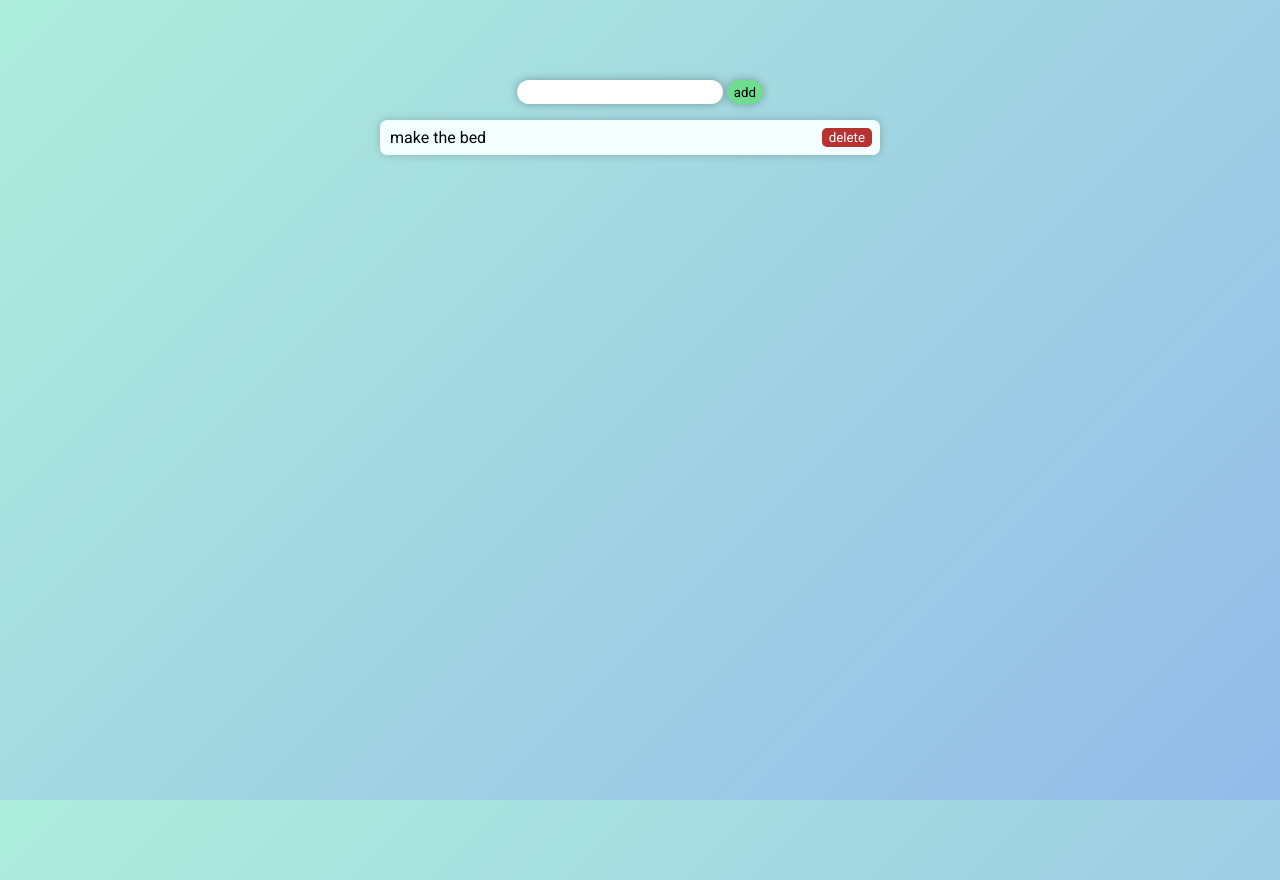
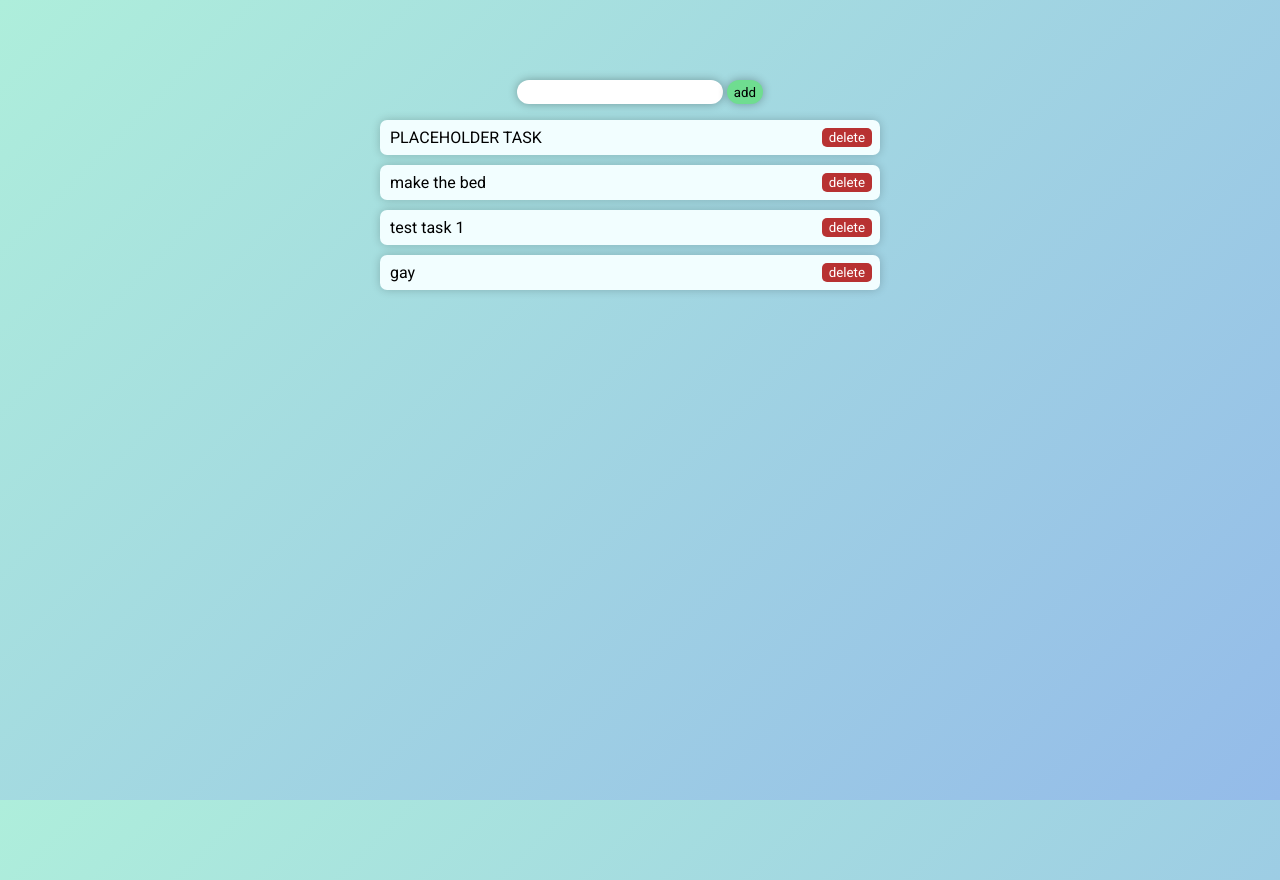
Before and after one commit to val8119/a_little_game, a plain HTML site: page index.html in a window 1280 px wide. Drawn offline with Linux system fonts and the light colour scheme.

Commit message:
Very buggy, WIP

```diff
--- a/assets/js/index.js
+++ b/assets/js/index.js
@@ -1,4 +1,6 @@
-document.getElementById("add-btn").addEventListener("click", function () {
+todoListItems = ["make the bed", "test task 1", "gay"]
+
+for (var i in todoListItems) {
     var inputBoxValue = document.getElementById("add-input").value;
     console.log(inputBoxValue);
 
@@ -8,17 +10,52 @@ document.getElementById("add-btn").addEventListener("click", function () {
 
     var newListItemText = document.createElement("li");
 
-    newListItem.setAttribute("id", "list-item-text");
+    newListItemText.innerHTML = todoListItems[i];
+
+    newListItemText.setAttribute("id", "list-item-text");
 
     newListItem.appendChild(newListItemText);
 
     var newListItemDelBtn = document.createElement("button");
 
-    newListItem.setAttribute("id", "list-item-del-btn");
+    newListItemDelBtn.innerHTML = "delete";
+
+    newListItemDelBtn.setAttribute("id", "list-item-del-btn");
 
     newListItem.appendChild(newListItemDelBtn);
 
     var list = document.getElementById("list");
 
     list.insertBefore(newListItem, list.lastChild);
+}
+
+document.getElementById("list-item-del-btn").addEventListener("click", function () {
+    this.parentElement.remove();
 });
+
+/*
+document.getElementById("add-btn").addEventListener("click", function () {
+            var inputBoxValue = document.getElementById("add-input").value;
+            console.log(inputBoxValue);
+
+            var newListItem = document.createElement("div");
+
+            newListItem.setAttribute("class", "list-item");
+
+            var newListItemText = document.createElement("li");
+
+            newListItem.setAttribute("id", "list-item-text");
+
+            newListItem.appendChild(newListItemText);
+
+            var newListItemDelBtn = document.createElement("button");
+
+            newListItem.setAttribute("id", "list-item-del-btn");
+
+            newListItem.appendChild(newListItemDelBtn);
+
+            var list = document.getElementById("list");
+
+            list.insertBefore(newListItem, list.lastChild);
+        });
+        */
--- a/index.html
+++ b/index.html
@@ -18,7 +18,7 @@
         <div class="list-cont">
             <ul id="list">
                 <div class="list-item">
-                    <li id="list-item-text">make the bed</li>
+                    <li id="list-item-text">PLACEHOLDER TASK</li>
                     <button id="list-item-del-btn">delete</button>
                 </div>
             </ul>
```
